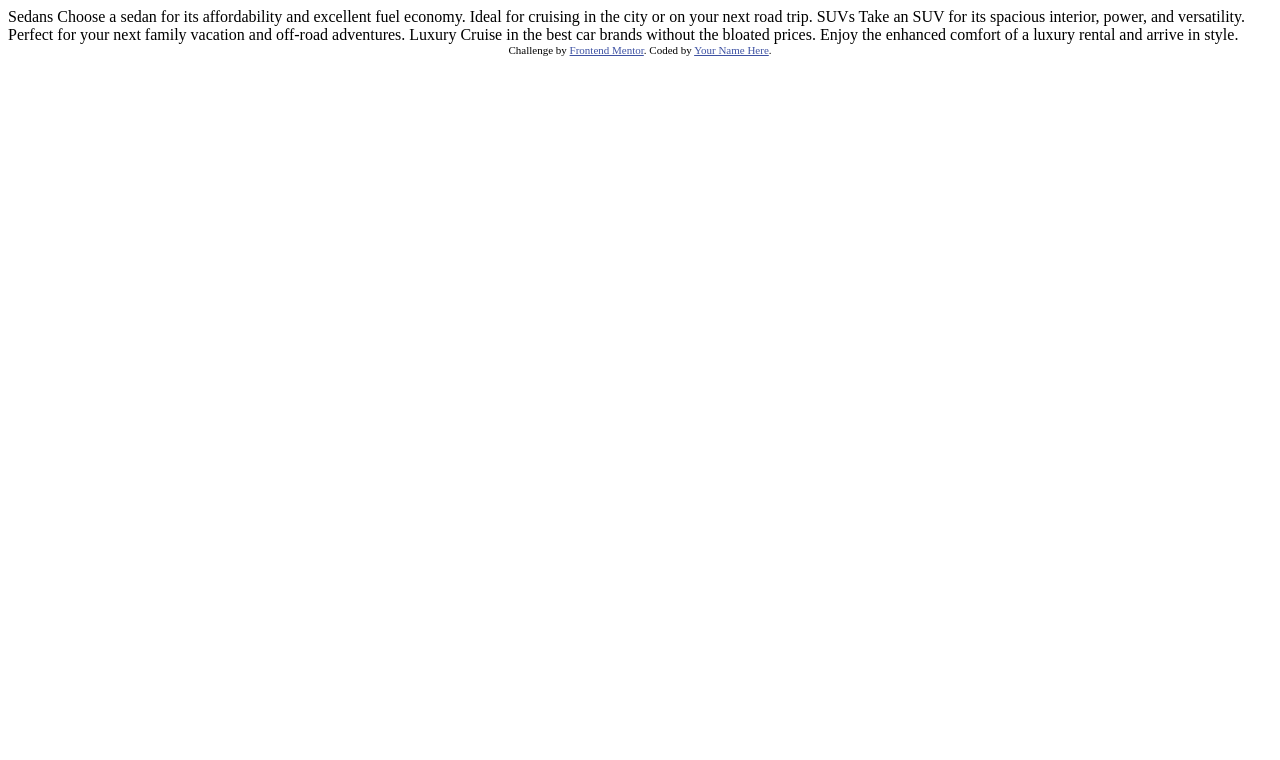
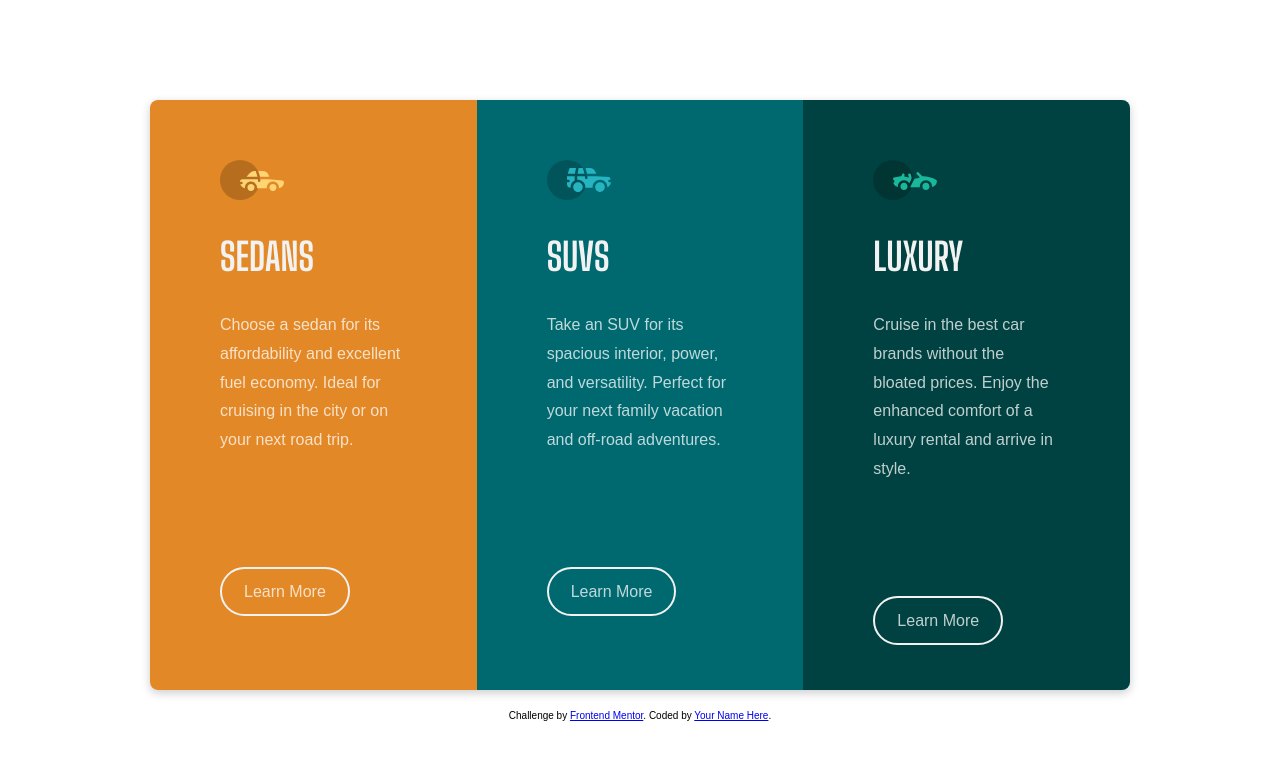
Before and after one commit to Djokaras/3-column-preview-card-component, a plain HTML site: page index.html in a window 1280 px wide. Drawn offline with Linux system fonts and the light colour scheme.

Commit message:
desktop and mobile

```diff
--- a/index.html
+++ b/index.html
@@ -1,36 +1,103 @@
 <!DOCTYPE html>
 <html lang="en">
-<head>
-  <meta charset="UTF-8">
-  <meta name="viewport" content="width=device-width, initial-scale=1.0"> <!-- displays site properly based on user's device -->
+	<head>
+		<meta charset="UTF-8" />
+		<meta name="viewport" content="width=device-width, initial-scale=1.0" />
+		<!-- displays site properly based on user's device -->
 
-  <link rel="icon" type="image/png" sizes="32x32" href="./images/favicon-32x32.png">
+		<link
+			rel="icon"
+			type="image/png"
+			sizes="32x32"
+			href="./images/favicon-32x32.png"
+		/>
+		<!-- style -->
 
-  <title>Frontend Mentor | 3-column preview card component</title>
+		<link rel="stylesheet" href="style.css" />
 
-  <!-- Feel free to remove these styles or customise in your own stylesheet 👍 -->
-  <style>
-    .attribution { font-size: 11px; text-align: center; }
-    .attribution a { color: hsl(228, 45%, 44%); }
-  </style>
-</head>
-<body>
+		<!-- fonts  -->
 
-  Sedans
-  Choose a sedan for its affordability and excellent fuel economy. Ideal for cruising in the city
-  or on your next road trip.
+		<link rel="preconnect" href="https://fonts.googleapis.com" />
+		<link rel="preconnect" href="https://fonts.gstatic.com" crossorigin />
+		<link
+			href="https://fonts.googleapis.com/css2?family=Big+Shoulders+Display:wght@700&family=Lexend+Deca&display=swap"
+			rel="stylesheet"
+		/>
 
-  SUVs
-  Take an SUV for its spacious interior, power, and versatility. Perfect for your next family vacation
-  and off-road adventures.
+		<title>Frontend Mentor | 3-column preview card component</title>
+	</head>
+	<body>
+		<main class="container">
+			<section class="card card--sedans">
+				<span class="card-logo"
+					><svg width="64" height="40" xmlns="http://www.w3.org/2000/svg">
+						<g fill="none" fill-rule="evenodd">
+							<circle fill="#000" opacity=".201" cx="20" cy="20" r="20" />
+							<path
+								d="M52.936 24.11c1.942 0 3.517 1.542 3.517 3.445 0 1.903-1.575 3.445-3.517 3.445s-3.516-1.542-3.516-3.445c0-1.903 1.574-3.445 3.516-3.445zm-21.957 0c1.942 0 3.517 1.542 3.517 3.445 0 1.903-1.575 3.445-3.517 3.445s-3.516-1.542-3.516-3.445c0-1.903 1.574-3.445 3.516-3.445zm6.948-4.848v1.429c0 .716.61 1.293 1.348 1.259a1.295 1.295 0 001.225-1.295v-1.393h8.256l13.483 1.313c.956.093 1.676.881 1.676 1.814 0 2.89-2.126 5.303-4.926 5.819.397-3.557-2.458-6.62-6.053-6.62-3.646 0-6.504 3.14-6.039 6.723h-9.879c.466-3.588-2.397-6.722-6.039-6.722-3.595 0-6.45 3.062-6.052 6.62-2.14-.398-3.916-1.912-4.61-3.931h1.142c.731 0 1.32-.598 1.285-1.322-.033-.678-.629-1.2-1.322-1.2H20v-.251c0-1.274 1.066-2.243 2.306-2.243h15.62zM42.59 11c2.645 0 4.99 1.556 5.972 3.963l.726 1.779H40.17L38.413 11h4.178zm-6.865 0l1.758 5.741H26.505l3.357-3.654A6.502 6.502 0 0134.644 11h1.082z"
+								fill="#FFD473"
+								fill-rule="nonzero"
+							/>
+						</g></svg
+				></span>
+				<h2 class="card-title">Sedans</h2>
+				<p class="card-text">
+					Choose a sedan for its affordability and excellent fuel economy. Ideal
+					for cruising in the city or on your next road trip.
+				</p>
+				<div class="btn-container">
+					<a href="#" class="btn btn--orange">Learn More</a>
+				</div>
+			</section>
+			<section class="card card--suv">
+				<span class="card-logo"
+					><svg width="64" height="40" xmlns="http://www.w3.org/2000/svg">
+						<g fill="none" fill-rule="evenodd">
+							<circle fill="#000" opacity=".201" cx="20" cy="20" r="20" />
+							<path
+								d="M31.002 22.358c2.917 0 5.18 2.593 4.762 5.506a4.828 4.828 0 01-2.962 3.778 4.797 4.797 0 01-5.3-1.165c-1.188-1.26-1.235-2.613-1.263-2.613-.42-2.924 1.857-5.506 4.763-5.506zm22 0c3.457 0 5.798 3.567 4.41 6.744A4.816 4.816 0 0152.3 31.94a4.826 4.826 0 01-4.06-4.077c-.42-2.915 1.846-5.506 4.762-5.506zm-15.04-6.083v1.462a1.29 1.29 0 001.352 1.29c.693-.033 1.227-.631 1.227-1.326v-1.426h8.3l13.056.716a1.29 1.29 0 011.164.917c.27.895.446 1.477.563 1.87h-1.047c-.694 0-1.291.534-1.324 1.228a1.29 1.29 0 001.288 1.352h1.445c-.164 2.225-1.57 4.193-3.6 5.05.13-4.212-3.255-7.63-7.384-7.63-4.317 0-7.762 3.718-7.358 8.086h-7.285c.43-4.655-3.503-8.531-8.131-8.046v-3.543h7.734zm-10.312 0v4.308a7.4 7.4 0 00-4.006 7.274 3.874 3.874 0 01-3.642-3.864v-1.635h1.46a1.29 1.29 0 000-2.58h-1.461v-3.213l.003-.29h7.646zm14.986-8.196c2.65 0 5 1.592 5.984 4.055l.63 1.579a5.525 5.525 0 01-.065-.004l-.026-.002-.034-.002-.022-.002a4.178 4.178 0 00-.224-.006l-.098-.001h-.039l-.136-.001h-.052l-.326-.001H40.211L38.528 8.08zm-13.632 0l-1.122 5.616h-7.144l1.47-4.71a1.29 1.29 0 011.231-.906h5.565zm6.832 0l1.683 5.615h-7.007l1.121-5.615h4.203z"
+								fill="#26B5C0"
+								fill-rule="nonzero"
+							/>
+						</g></svg
+				></span>
+				<h2 class="card-title">SUVs</h2>
+				<p class="card-text">
+					Take an SUV for its spacious interior, power, and versatility. Perfect
+					for your next family vacation and off-road adventures.
+				</p>
+				<div class="btn-container">
+					<a href="#" class="btn btn--blue">Learn More</a>
+				</div>
+			</section>
+			<section class="card card--luxury">
+				<span class="card-logo"
+					><svg width="64" height="40" xmlns="http://www.w3.org/2000/svg">
+						<g fill="none" fill-rule="evenodd">
+							<circle fill="#000" opacity=".201" cx="20" cy="20" r="20" />
+							<path
+								d="M30.98 22.835c1.941 0 3.516 1.604 3.516 3.583 0 1.978-1.575 3.582-3.517 3.582s-3.516-1.604-3.516-3.582c0-1.979 1.574-3.583 3.516-3.583zm21.956 0c1.942 0 3.517 1.604 3.517 3.583 0 1.978-1.575 3.582-3.517 3.582s-3.516-1.604-3.516-3.582c0-1.979 1.574-3.583 3.516-3.583zm-9.143-10.45a1.27 1.27 0 011.819 0l3.715 3.784c4.444-.115 9.7 1.142 13.964 3.753.387.237.624.664.624 1.124 0 3.006-2.126 5.514-4.926 6.05.397-3.698-2.458-6.882-6.053-6.882-3.646 0-6.504 3.264-6.039 6.99h-9.669c.76-1.544.993-2.026 1.337-2.711l.082-.162c.421-.835 1.056-2.07 2.883-5.65 1.68-.023 3.47-.408 5.247-1.403l-2.984-3.04a1.328 1.328 0 010-1.854zm-7.68 1.064c.683-.2 1.395.202 1.592.898l.749 2.652a3.46 3.46 0 01-.247 2.51l-1.733 3.395-.216.424c-1.07-1.89-3.06-3.114-5.279-3.114-3.595 0-6.45 3.184-6.052 6.885-1.832-.347-3.414-1.537-4.278-3.276a1.331 1.331 0 01.117-1.376l.955-1.303-1.325-1.295c-.751-.735-.376-2.024.64-2.231l6.614-1.346.13-.026c.092-.019.145-.03.157-.031.314-.146 1.07-.591 1.07-1.506 0-.734.592-1.327 1.316-1.31.712.016 1.268.662 1.256 1.388a4.11 4.11 0 01-.348 1.611 22.69 22.69 0 014.7 1.146l-.7-2.473a1.314 1.314 0 01.882-1.622z"
+								fill="#19B89D"
+								fill-rule="nonzero"
+							/>
+						</g></svg
+				></span>
+				<h2 class="card-title">Luxury</h2>
+				<p class="card-text">
+					Cruise in the best car brands without the bloated prices. Enjoy the
+					enhanced comfort of a luxury rental and arrive in style.
+				</p>
+				<div class="btn-container">
+					<a href="#" class="btn btn--green">Learn More</a>
+				</div>
+			</section>
+		</main>
 
-  Luxury
-  Cruise in the best car brands without the bloated prices. Enjoy the enhanced comfort of a luxury
-  rental and arrive in style.
-
-  <div class="attribution">
-    Challenge by <a href="https://www.frontendmentor.io?ref=challenge" target="_blank">Frontend Mentor</a>.
-    Coded by <a href="#">Your Name Here</a>.
-  </div>
-</body>
+		<div class="attribution">
+			Challenge by
+			<a href="https://www.frontendmentor.io?ref=challenge" target="_blank"
+				>Frontend Mentor</a
+			>. Coded by <a href="#">Your Name Here</a>.
+		</div>
+	</body>
 </html>
--- /dev/null
+++ b/style.css
@@ -0,0 +1,127 @@
+/* # Front-end Style Guide
+
+## Layout
+
+The designs were created to the following widths:
+
+- Mobile: 375px
+- Desktop: 1440px
+
+## Colors
+
+### Primary
+
+Bright orange: hsl(31, 77%, 52%)
+Dark cyan: hsl(184, 100%, 22%)
+Very dark cyan: hsl(179, 100%, 13%)
+
+### Neutral
+
+Transparent white (paragraphs): hsla(0, 0%, 100%, 0.75)
+Very light gray (background, headings, buttons): hsl(0, 0%, 95%)
+
+## Typography
+
+### Body Copy
+
+- Font size: 15px
+
+### Font
+
+- Family: [Lexend Deca](https://fonts.google.com/specimen/Lexend+Deca)
+- Weights: 400
+
+- Family: [Big Shoulders Display](https://fonts.google.com/specimen/Big+Shoulders+Display)
+- Weights: 700 */
+
+/* Reset */
+
+* {
+	margin: 0;
+	padding: 0;
+	box-sizing: border-box;
+}
+
+html {
+	font-size: 62.5%;
+}
+
+body {
+	font-family: 'Lexand Deca', sans-serif;
+	padding: 10rem 15rem;
+}
+
+.container {
+	display: grid;
+	grid-template-columns: repeat(auto-fit, minmax(25rem, 1fr));
+	box-shadow: 0 3px 10px rgb(0 0 0 / 0.2);
+	border-radius: 8px;
+	overflow: hidden;
+	margin-bottom: 2rem;
+}
+
+.card {
+	padding: 6rem 7rem;
+	display: flex;
+	flex-direction: column;
+	gap: 3.2rem;
+}
+
+.card-title {
+	font-family: 'Big Shoulders Display', cursive;
+	font-size: 3.8rem;
+	font-weight: 700;
+	text-transform: uppercase;
+	color: hsl(0, 0%, 95%);
+}
+
+.card-text {
+	font-size: 1.6rem;
+	line-height: 1.8;
+	color: hsla(0, 0%, 100%, 0.75);
+	margin-bottom: 9.6rem;
+}
+
+.btn {
+	text-decoration: none;
+	font-size: 1.6rem;
+	color: hsla(0, 0%, 100%, 0.75);
+	border: 2px solid hsl(0, 0%, 95%);
+	border-radius: 40px;
+	padding: 1.4rem 2.2rem;
+	transition: all 0.3s;
+}
+
+.btn--orange:hover,
+.btn--orange:active {
+	color: hsl(31, 77%, 52%);
+	background-color: white;
+}
+
+.btn--blue:hover,
+.btn--blue:active {
+	color: hsl(184, 100%, 22%);
+	background-color: white;
+}
+
+.btn--green:hover,
+.btn--green:active {
+	color: hsl(179, 100%, 13%);
+	background-color: white;
+}
+
+.card--sedans {
+	background-color: hsl(31, 77%, 52%);
+}
+
+.card--suv {
+	background-color: hsl(184, 100%, 22%);
+}
+
+.card--luxury {
+	background-color: hsl(179, 100%, 13%);
+}
+
+.attribution {
+	text-align: center;
+}
```
